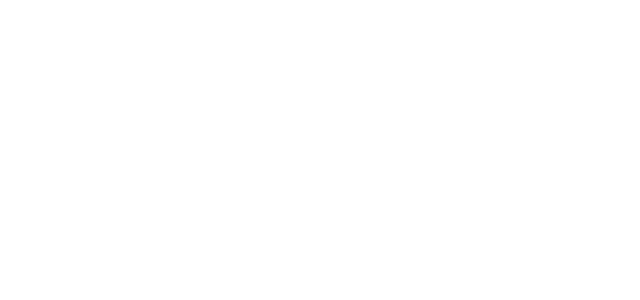
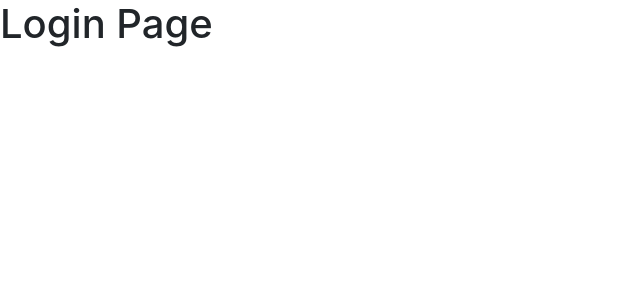
Before and after one commit to PazBazak/EasyDiseay-React, a React (Create React App) app: page /login in a window 1280 px wide. Shown: the top 300 px of the page, without its empty margins (0-640 px from the left). Built offline with nearby package versions, Linux system fonts and the light colour scheme.

Commit message:
Added login page
Added LoginPage component to load when /login route is heppening.

```diff
--- a/package.json
+++ b/package.json
@@ -22,7 +22,8 @@
     "react-router-dom": "^5.2.0",
     "react-scripts": "3.4.3",
     "react-window": "^1.8.5",
-    "reactstrap": "^8.5.1"
+    "reactstrap": "^8.5.1",
+    "react-router": "latest"
   },
   "scripts": {
     "start": "react-scripts start",
--- a/src/App.js
+++ b/src/App.js
@@ -3,13 +3,16 @@
 import 'bootstrap/dist/css/bootstrap.min.css'
 import 'fontsource-roboto';
 import MainPage from "./components/MainPage";
-import { BrowserRouter as Router, Route, Switch} from 'react-router-dom';
+import LoginPage from "./components/LoginPage";
+import { BrowserRouter as Router} from 'react-router-dom';
+import { Route, Switch } from 'react-router';
 
 function App() {
     return (
         <Router>
             <Switch>
                 <Route path={'/'} exact component={MainPage}/>
+                <Route path={'/login'} component={LoginPage} />
             </Switch>
         </Router>
     );
--- a/src/components/HeaderComponents/AccountTabs.js
+++ b/src/components/HeaderComponents/AccountTabs.js
@@ -1,10 +1,13 @@
 import React from "react";
+import {Link} from "react-router-dom";
 
 function AccountTabs() {
     return (
         <div className={'ml-auto'}>
-            <input id={'login'} className="btn" type="button" value="Login" />
-            <input id={'sign-up'} className="btn border-bottom" type="button" value="Sign-Up" />
+            <Link to={'/login'}>
+                <input id={'login'} className="btn" type="button" value="Login"/>
+                <input id={'sign-up'} className="btn border-bottom" type="button" value="Sign-Up"/>
+            </Link>
         </div>
     )
 }
--- /dev/null
+++ b/src/components/LoginPage.js
@@ -0,0 +1,12 @@
+import React from "react";
+
+
+function LoginPage() {
+    return (
+        <div>
+            <h1>Login Page</h1>
+        </div>
+    )
+}
+
+export default LoginPage;
```
